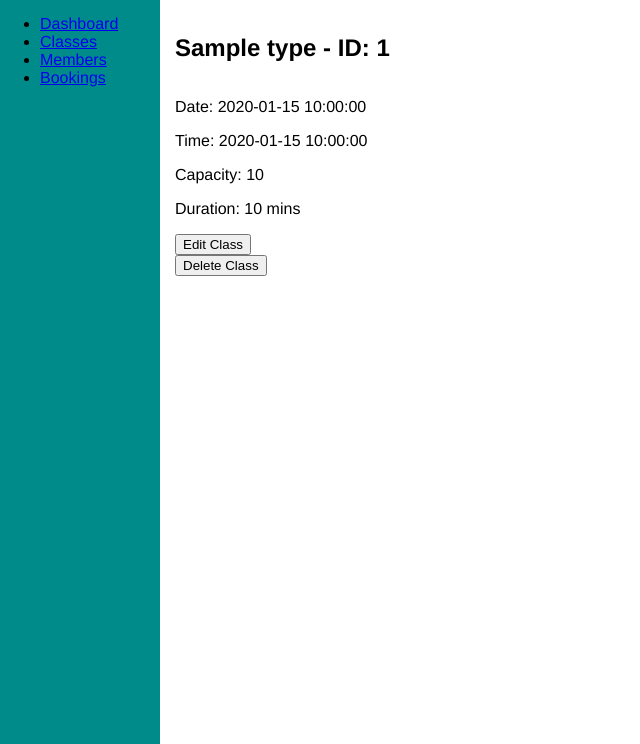
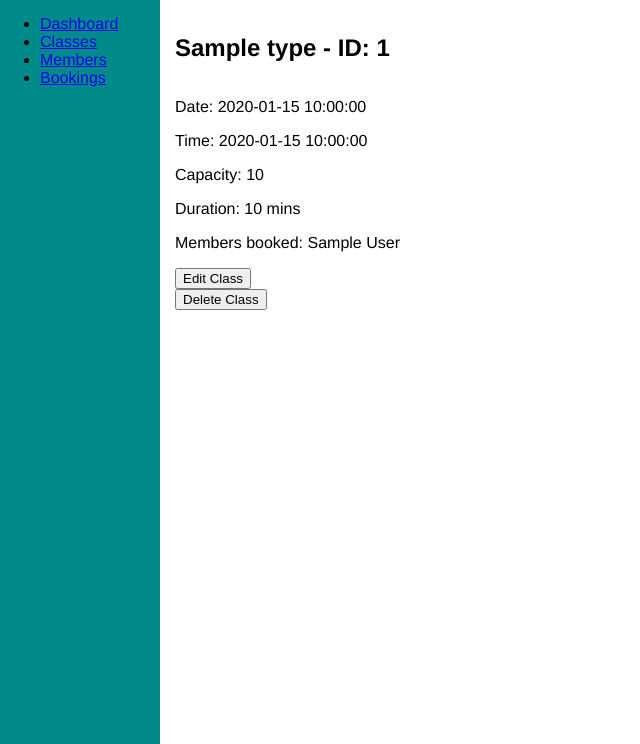
Before and after one commit to Casplen/gym_project, a Flask app: page /gym_classes/1 in a window 1280 px wide. Shown: the part 56-800 px from the top of the page, without its empty margins (0-640 px from the left). Run offline with Flask 2, Linux system fonts and the light colour scheme; a database or web service that is not in the repository returns one stand-in record (values such as "Sample title"); some libraries are stand-ins or nearby versions.

Commit message:
Added ability to see which members have booked into a class

```diff
--- a/controllers/gym_class_controller.py
+++ b/controllers/gym_class_controller.py
@@ -36,8 +36,8 @@ def add_gym_class():
 @gym_classes_blueprint.route("/gym_classes/<id>")
 def show(id):
     gym_class = gym_class_repository.select(id)
-    # members booked goes here
-    return render_template("gym_classes/show.html", gym_class = gym_class)
+    members = booking_repository.members(id)
+    return render_template("gym_classes/show.html", gym_class = gym_class, members = members)
 
 @gym_classes_blueprint.route("/gym_classes/<id>/edit")
 def edit_gym_class(id):
--- a/repositories/booking_repository.py
+++ b/repositories/booking_repository.py
@@ -54,3 +54,15 @@ def update(booking):
     sql = "UPDATE bookings SET (member_id, gym_class_id) VALUES (%s, %s) WHERE id = %s"
     values = [booking.member.id, booking.gym_class.id, booking.id]
     run_sql(sql, values)
+
+def members(gym_class_id):
+    # When given a class ID, return the list of members with bookings for that class.
+    members = []
+    sql = "SELECT members.* FROM members INNER JOIN bookings ON members.id = bookings.member_id WHERE bookings.gym_class_id = %s"
+    values = [gym_class_id]
+    results = run_sql(sql, values)
+
+    for row in results:
+        member = Member(row["first_name"], row["last_name"], row["type"], row["start_date"], row["active_status"], row["id"])
+        members.append(member)
+    return members
--- a/templates/gym_classes/show.html
+++ b/templates/gym_classes/show.html
@@ -10,6 +10,11 @@
             <p>Time: {{gym_class.time}}</p>
             <p>Capacity: {{gym_class.capacity}}</p>
             <p>Duration: {{gym_class.duration}} mins</p>
+            <p>Members booked:
+            {% for member in members %}
+                {{member.first_name}} {{member.last_name}}
+            {% endfor %}
+            </p>
         </div>
         <div class="show-buttons">
             <form action="/gym_classes/{{gym_class.id}}/edit">
```
